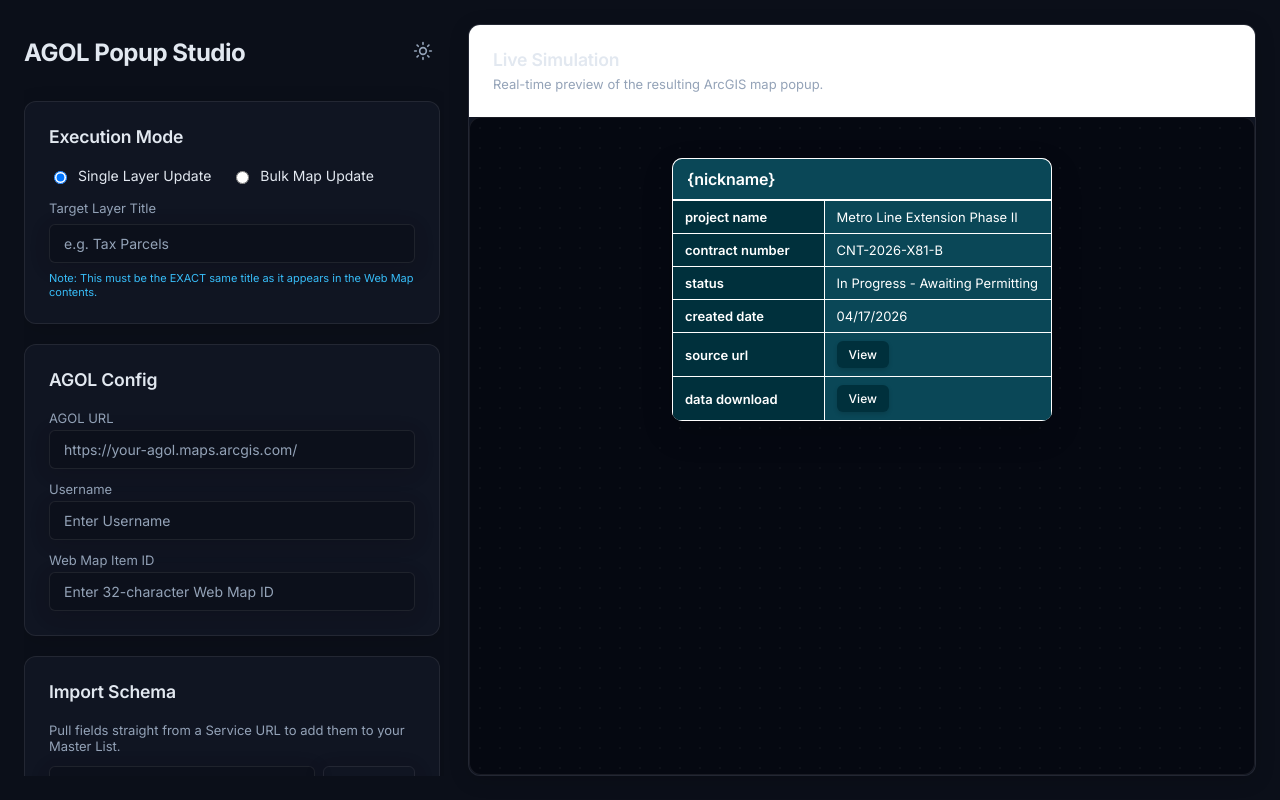
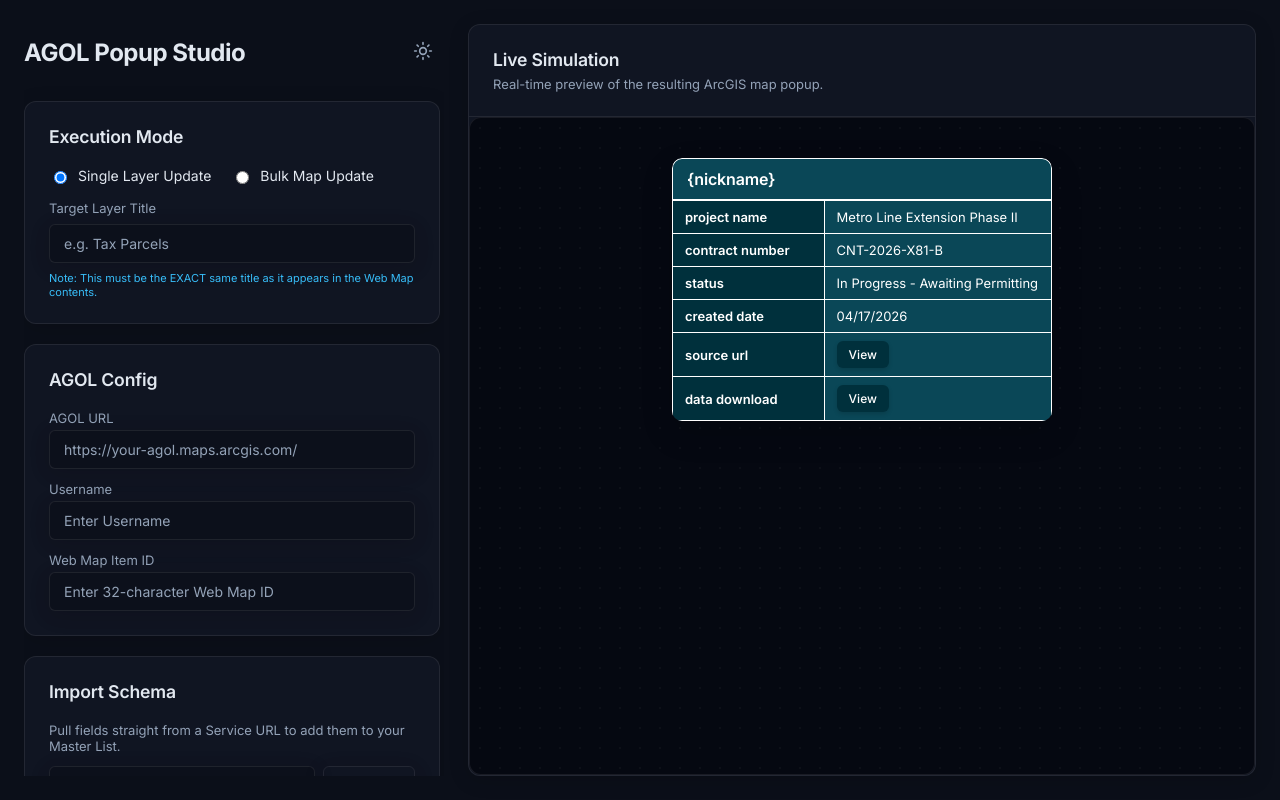
Before and after one commit to Jacob-Blankenship/AGOL-Popup-Studio, a React (Vite) app in the folder app/: page / in a window 1280 px wide. Built offline with nearby package versions, Linux system fonts and the light colour scheme.

Commit message:
Fix hardcoded white backgrounds preventing dark mode

```diff
--- a/app/src/components/FieldConfigurator.jsx
+++ b/app/src/components/FieldConfigurator.jsx
@@ -12,7 +12,7 @@ function SortableField({ id, alias, updateAlias, urlButtonText, updateUrlButtonT
     transition,
     padding: '10px 14px',
     margin: '8px 0',
-    background: '#ffffff',
+    background: 'var(--panel-bg)',
     border: '1px solid var(--panel-border)',
     borderRadius: '8px',
     boxShadow: 'var(--shadow-sm)',
@@ -58,7 +58,7 @@ function SortableField({ id, alias, updateAlias, urlButtonText, updateUrlButtonT
           value={urlButtonText || 'View'}
           onChange={(e) => updateUrlButtonText(id, e.target.value)}
           placeholder="Button Text"
-          style={{ width: '80px', fontSize: '12px', padding: '6px 8px', background: '#f8fafc', border: '1px solid var(--panel-border)', color: 'var(--text-primary)', borderRadius: '4px', outline: 'none' }}
+          style={{ width: '80px', fontSize: '12px', padding: '6px 8px', background: 'var(--input-bg)', border: '1px solid var(--panel-border)', color: 'var(--text-primary)', borderRadius: '4px', outline: 'none' }}
         />
       )}
 
--- a/app/src/components/LivePreview.jsx
+++ b/app/src/components/LivePreview.jsx
@@ -22,7 +22,7 @@ export default function LivePreview({ updateMode, colors, fieldOrder, hideFields
 
   return (
     <div className="panel" style={{ display: 'flex', flexDirection: 'column', height: '100%', overflow: 'hidden' }}>
-      <div style={{ padding: '24px', borderBottom: '1px solid var(--panel-border)', background: '#fff' }}>
+      <div style={{ padding: '24px', borderBottom: '1px solid var(--panel-border)', background: 'transparent' }}>
         <h3 style={{ margin: 0, fontSize: '1.1rem', letterSpacing: '-0.01em' }}>Live Simulation</h3>
         <p style={{ margin: '6px 0 0', fontSize: '13px', color: 'var(--text-secondary)' }}>
           Real-time preview of the resulting ArcGIS map popup.
@@ -35,7 +35,7 @@ export default function LivePreview({ updateMode, colors, fieldOrder, hideFields
         <div className="animate-fade-in" style={{
           width: '100%',
           maxWidth: '380px',
-          background: '#fff',
+          background: 'var(--panel-bg)',
           borderRadius: '10px',
           boxShadow: '0 12px 32px rgba(0,0,0,0.15)',
           overflow: 'hidden',
```
